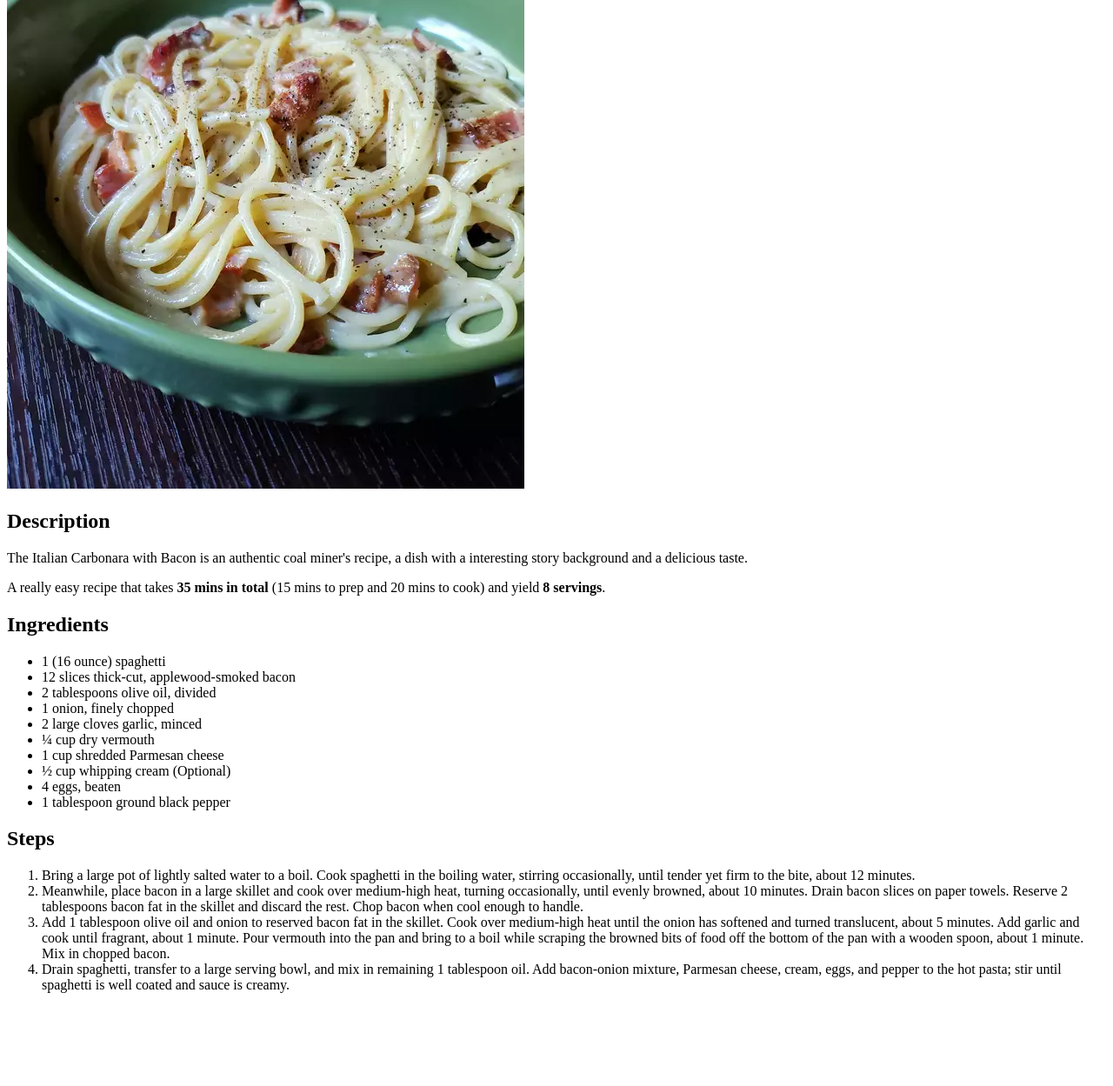
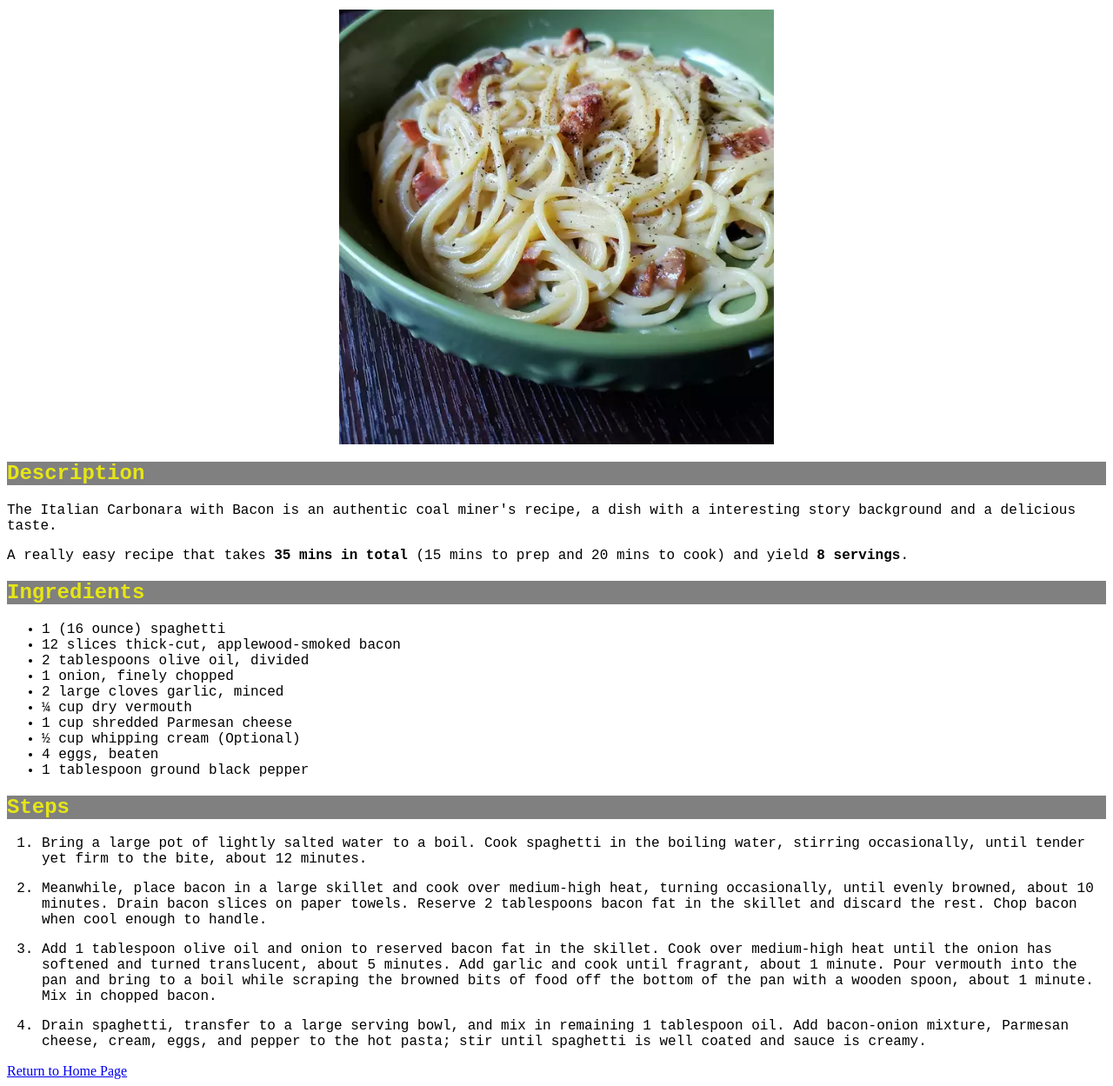
Before and after one commit to henriquecfaguiar/odin-recipes, a plain HTML site: page recipes/carbonara.html in a window 1280 px wide. Shown: the part 113-1362 px from the top of the page at 87% size. Before the commit the page ends 1271 px from the top, so only its background shows below. Drawn offline with Linux system fonts and the light colour scheme.

Commit message:
Style recipes pages and add return to home link

```diff
--- a/recipes/carbonara.html
+++ b/recipes/carbonara.html
@@ -4,20 +4,24 @@
 
 <head>
     <meta charset="UTF-8">
+    <link rel="stylesheet" href="../styles/style.css">
     <title>Carbonara</title>
 </head>
 
 <body>
     <h1>Italian Carbonara with Bacon</h1>
-    <img src="../images/carbonara.jpg" alt="A green bowl with spaghetti, bacon, pepper and other ingredients ">
-    <h2>Description</h2>
+    <img class="img-recipes" src="../images/carbonara.jpg"
+        alt="A green bowl with spaghetti, bacon, pepper and other ingredients ">
+    <div class="text-description">
+        <h2 class="h2-recipes">Description</h2>
         <p>The Italian Carbonara
             with Bacon is an authentic coal miner's recipe, a dish with a interesting story background and a delicious
             taste.</p>
-    <p>A really easy recipe that takes <strong>35 mins in total</strong> (15 mins to prep and 20 mins to cook) and yield
+        <p>A really easy recipe that takes <strong>35 mins in total</strong> (15 mins to prep and 20 mins to cook) and
+            yield
             <strong>8 servings</strong>.
         </p>
-    <h2>Ingredients</h2>
+        <h2 class="h2-recipes">Ingredients</h2>
         <ul>
             <li>1 (16 ounce) spaghetti</li>
             <li>12 slices thick-cut, applewood-smoked bacon</li>
@@ -30,21 +34,31 @@
             <li>4 eggs, beaten</li>
             <li>1 tablespoon ground black pepper</li>
         </ul>
-    <h2>Steps</h2>
+        <h2 class="h2-recipes">Steps</h2>
         <ol>
             <li>Bring a large pot of lightly salted water to a boil. Cook spaghetti in the boiling water, stirring
                 occasionally, until tender yet firm to the bite, about 12 minutes.</li>
-        <li>Meanwhile, place bacon in a large skillet and cook over medium-high heat, turning occasionally, until evenly
+            <p></p>
+            <li>Meanwhile, place bacon in a large skillet and cook over medium-high heat, turning occasionally, until
+                evenly
                 browned, about 10 minutes. Drain bacon slices on paper towels. Reserve 2 tablespoons bacon fat in the
                 skillet and discard the rest. Chop bacon when cool enough to handle.</li>
-        <li>Add 1 tablespoon olive oil and onion to reserved bacon fat in the skillet. Cook over medium-high heat until
-            the onion has softened and turned translucent, about 5 minutes. Add garlic and cook until fragrant, about 1
+            <p></p>
+            <li>Add 1 tablespoon olive oil and onion to reserved bacon fat in the skillet. Cook over medium-high heat
+                until
+                the onion has softened and turned translucent, about 5 minutes. Add garlic and cook until fragrant,
+                about 1
                 minute. Pour vermouth into the pan and bring to a boil while scraping the browned bits of food off the
                 bottom of the pan with a wooden spoon, about 1 minute. Mix in chopped bacon.</li>
-        <li>Drain spaghetti, transfer to a large serving bowl, and mix in remaining 1 tablespoon oil. Add bacon-onion
-            mixture, Parmesan cheese, cream, eggs, and pepper to the hot pasta; stir until spaghetti is well coated and
+            <p></p>
+            <li>Drain spaghetti, transfer to a large serving bowl, and mix in remaining 1 tablespoon oil. Add
+                bacon-onion
+                mixture, Parmesan cheese, cream, eggs, and pepper to the hot pasta; stir until spaghetti is well coated
+                and
                 sauce is creamy.</li>
         </ol>
+    </div>
+    <a href="../index.html">Return to Home Page</a>
 </body>
 
 </html>
--- a/styles/style.css
+++ b/styles/style.css
@@ -6,7 +6,7 @@ h1 {
     background-color: gray;
 }
 
-.main-image {
+.img-main {
     width: 800px;
     margin-left: auto;
     margin-right: auto;
@@ -17,3 +17,19 @@ h1 {
     font-family: Arial, Helvetica, sans-serif;
     font-size: 18px;
 }
+
+.img-recipes {
+    width: 500px;
+    display: block;
+    margin-left: auto;
+    margin-right: auto;
+}
+
+.text-description {
+    font-family: monospace, Helvetica, sans-serif;
+}
+
+.h2-recipes {
+    color: #e6e615;
+    background-color: gray;
+}
```
Also changed, not shown: index.html (+1 -1 lines), recipes/cajun-shrimp.html (+15 -7 lines), recipes/classic-waffles.html (+14 -6 lines). Lines whose indentation alone changed are shown as unchanged.
